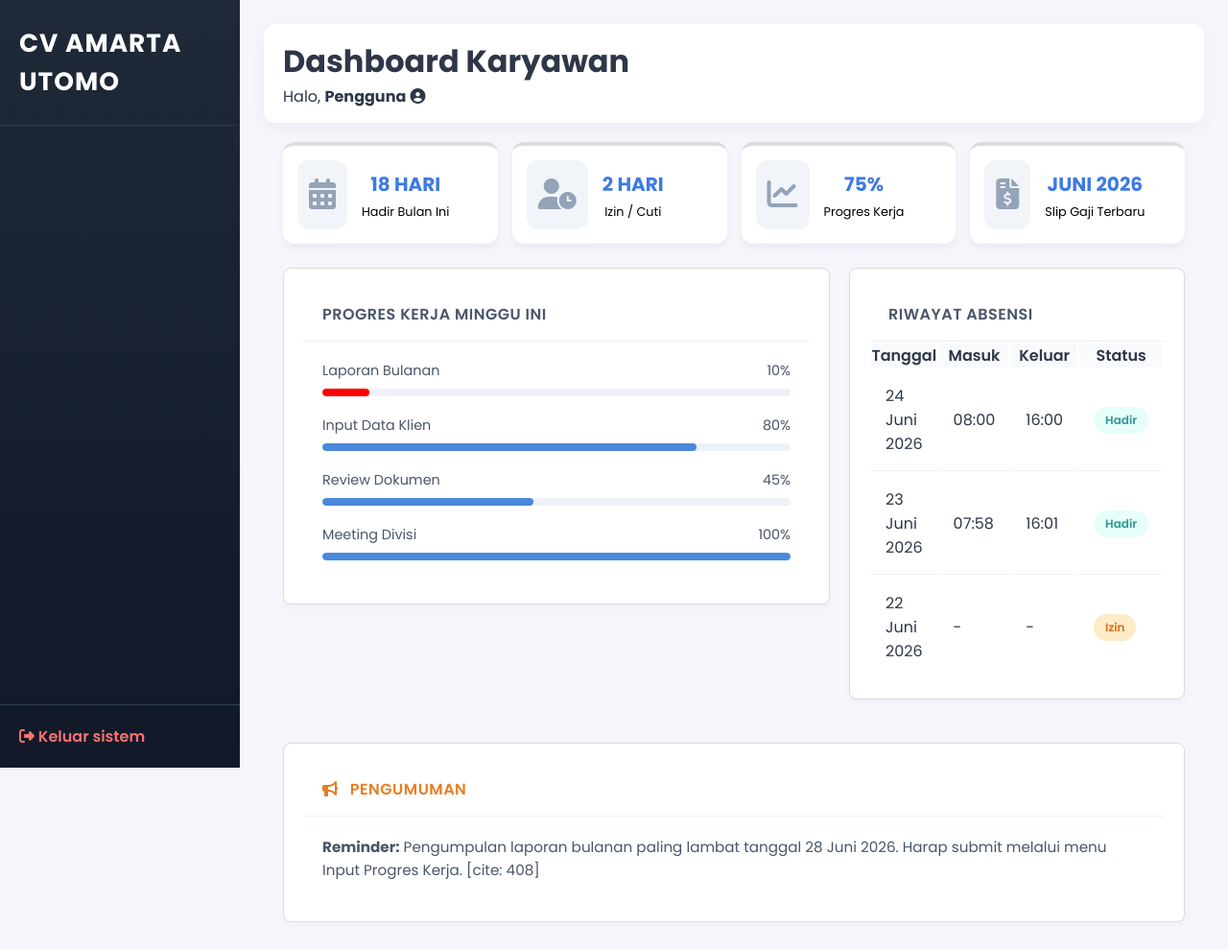
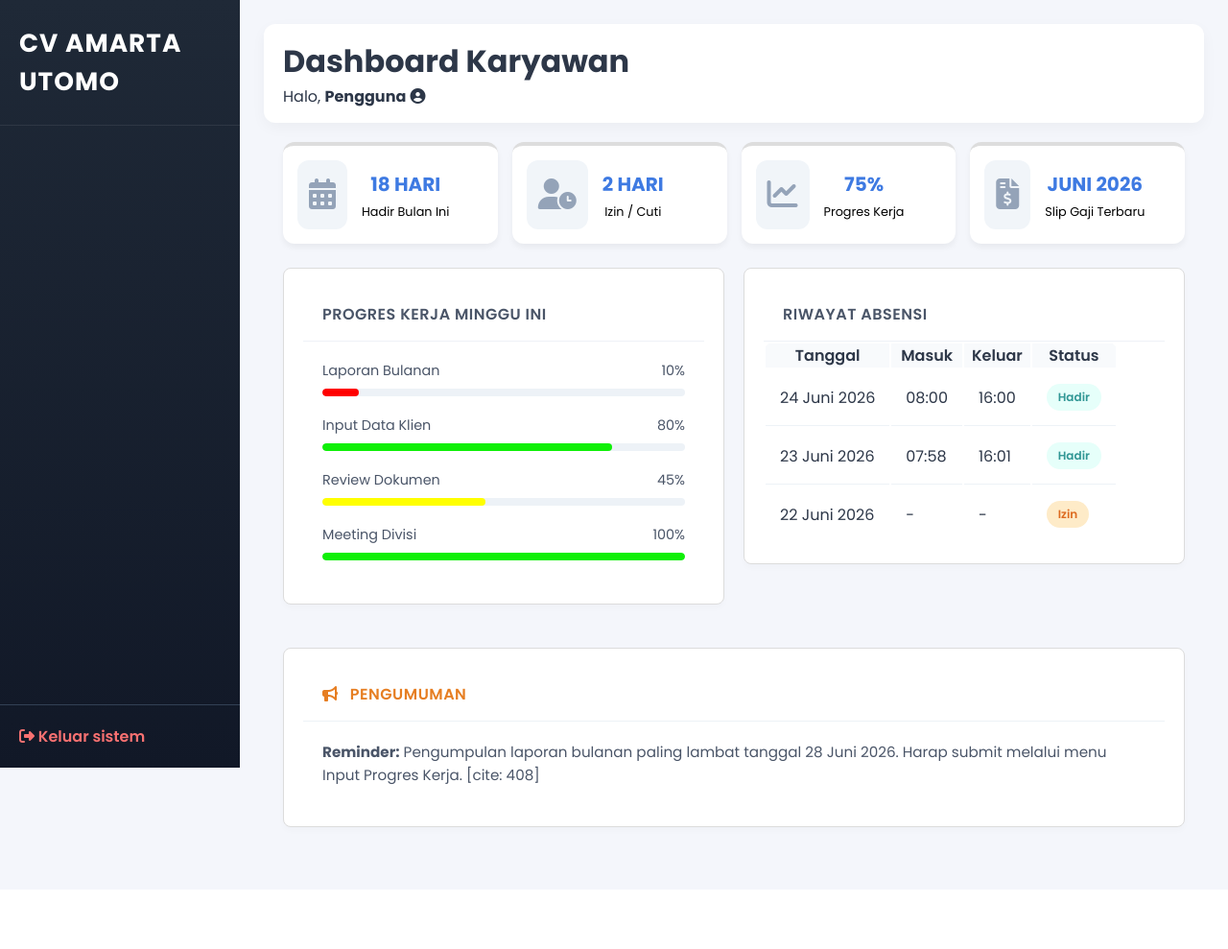
Before and after one commit to cintanussy102-del/PA-AmartaUtomo, a Flask app: template TA_CV_AMARTA_UTOMO/views/templates/karyawan/dashboard.html in a window 1280 px wide. Shown: the top 989 px of the page at 96% size. After the commit the page ends 867 px from the top, so only its background shows below. Run offline with Flask 3, Linux system fonts and the light colour scheme; the template is opened without the code that fills it, so the values that code supplies are empty.

Commit message:
views/static/css/dashboard.css  views/templates/karyawan/dashboard.html

```diff
--- a/TA_CV_AMARTA_UTOMO/views/static/css/dashboard.css
+++ b/TA_CV_AMARTA_UTOMO/views/static/css/dashboard.css
@@ -50,7 +50,7 @@ body {
 
 .dashboard-grid-two {
     display: grid;
-    grid-template-columns: 1fr 350px;
+    grid-template-columns: 1fr 1fr;
     gap: 20px;
     margin-bottom: 25px;
     align-items: start;
@@ -575,7 +575,9 @@ body {
 .progress-fill {
     height: 100%;
     border-radius: 20px;
-    transition: background-color 0.3s ease; /* Transisi warna halus */
+    transition: background-color 0.3s ease;
+    width: 0%;
+    background-color: #cbd5e0;
 }
 
 /* Variasi Warna Progress Fill Berdasarkan Kondisi */
--- a/TA_CV_AMARTA_UTOMO/views/templates/karyawan/dashboard.html
+++ b/TA_CV_AMARTA_UTOMO/views/templates/karyawan/dashboard.html
@@ -58,7 +58,7 @@
                     <span>10%</span>
                 </div>
                 <div class="progress-bar-bg">
-                    <div class="progress-fill" data-value="10" style="width: 10%;"></div>
+                    <div class="progress-fill" data-value="10"></div>
                 </div>
             </div>
             <div class="progress-item">
@@ -66,21 +66,27 @@
                     <span>Input Data Klien</span>
                     <span>80%</span>
                 </div>
-                <div class="progress-bar-bg"><div class="progress-fill fill-blue" style="width: 80%;"></div></div>
+                <div class="progress-bar-bg">
+                    <div class="progress-fill" data-value="80"></div>
+                </div>
             </div>
             <div class="progress-item">
                 <div class="progress-info">
                     <span>Review Dokumen</span>
                     <span>45%</span>
                 </div>
-                <div class="progress-bar-bg"><div class="progress-fill fill-blue" style="width: 45%;"></div></div>
+                <div class="progress-bar-bg">
+                    <div class="progress-fill" data-value="45"></div>
+                </div>
             </div>
             <div class="progress-item">
                 <div class="progress-info">
                     <span>Meeting Divisi</span>
                     <span>100%</span>
                 </div>
-                <div class="progress-bar-bg"><div class="progress-fill fill-blue" style="width: 100%;"></div></div>
+                <div class="progress-bar-bg">
+                    <div class="progress-fill" data-value="100"></div>
+                </div>
             </div>
         </div>
     </div>
@@ -140,12 +146,14 @@ document.addEventListener("DOMContentLoaded", function() {
     const bars = document.querySelectorAll('.progress-fill');
 
     bars.forEach(bar => {
+        // Cek apakah ada data-value
+        if (bar.hasAttribute('data-value')) {
             const value = parseInt(bar.getAttribute('data-value'));
 
-        // 1. Atur lebar bar (width)
-        bar.style.width = value + '%';
+            // 1. Terapkan lebar (width) yang sesuai
+            bar.style.setProperty('width', value + '%', 'important');
 
-        // 2. Atur warna berdasarkan nilai
+            // 2. Tentukan warna
             let color = '';
             if (value >= 1 && value <= 39) {
                 color = 'red';
@@ -157,7 +165,9 @@ document.addEventListener("DOMContentLoaded", function() {
                 color = '#0ff007';
             }
 
-        bar.style.backgroundColor = color;
+            // 3. Terapkan warna
+            bar.style.setProperty('background-color', color, 'important');
+        }
     });
 });
 </script>
```
Lines whose indentation alone changed are shown as unchanged.
